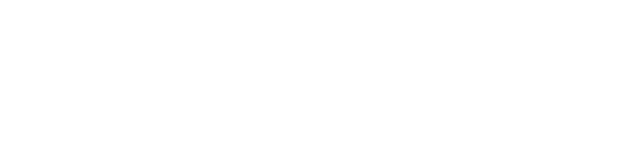
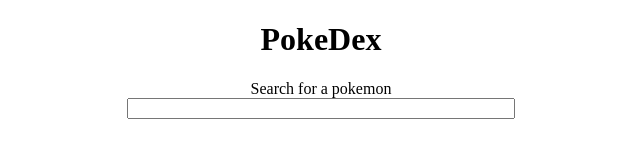
Before and after one commit to tabask0/pokemon-js, a plain HTML site: page index.html in a window 1280 px wide. Shown: the whole page, without its empty margins (319-959 px from the left). Drawn offline with Linux system fonts and the light colour scheme.

Commit message:
added stuff

```diff
--- a/index.html
+++ b/index.html
@@ -4,9 +4,18 @@
   <meta charset="UTF-8">
   <meta http-equiv="X-UA-Compatible" content="IE=edge">
   <meta name="viewport" content="width=device-width, initial-scale=1.0">
+  <link rel="stylesheet" href="style.css">
   <title>Pokemon</title>
 </head>
 <body>
+  <div class="container">
+    <h1>PokeDex</h1>
+    <div class="pokemon-search">
+       <label for="text">Search for a pokemon</label>
+      <input type="text">
+    </div>
+  </div>
 
+<script src="main.js"/>
 </body>
 </html>
--- a/main.js
+++ b/main.js
@@ -0,0 +1 @@
+const req = fetch('https://pokeapi.co/api/v2/pokemon/ditto').then(poke => poke.json()).then(data => console.log(data))
--- a/style.css
+++ b/style.css
@@ -0,0 +1,16 @@
+input {
+  width: 30%;
+  text-align: center;
+  margin: auto;
+
+}
+
+.container {
+  text-align: center;
+}
+
+.pokemon-search {
+  display: flex;
+  flex-direction: column;
+  justify-content: center;
+}
```
